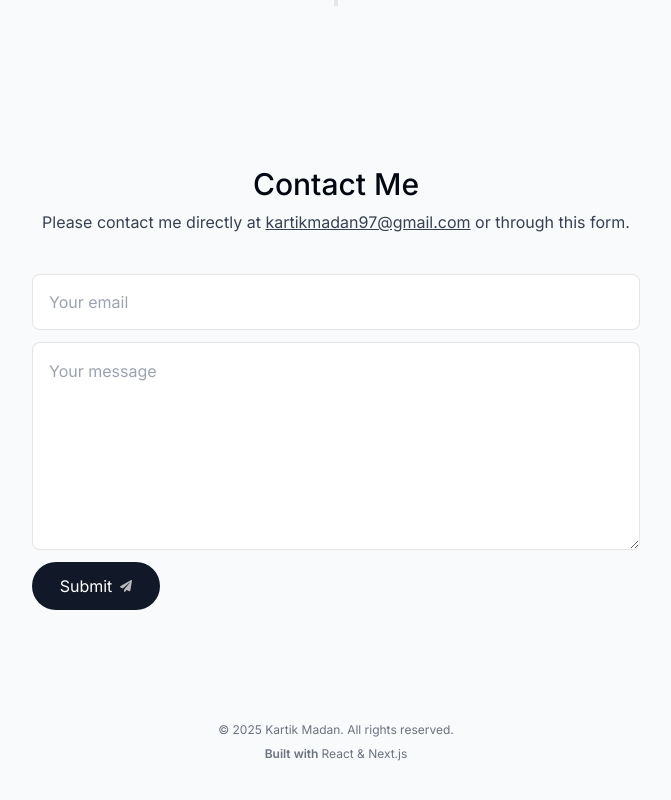
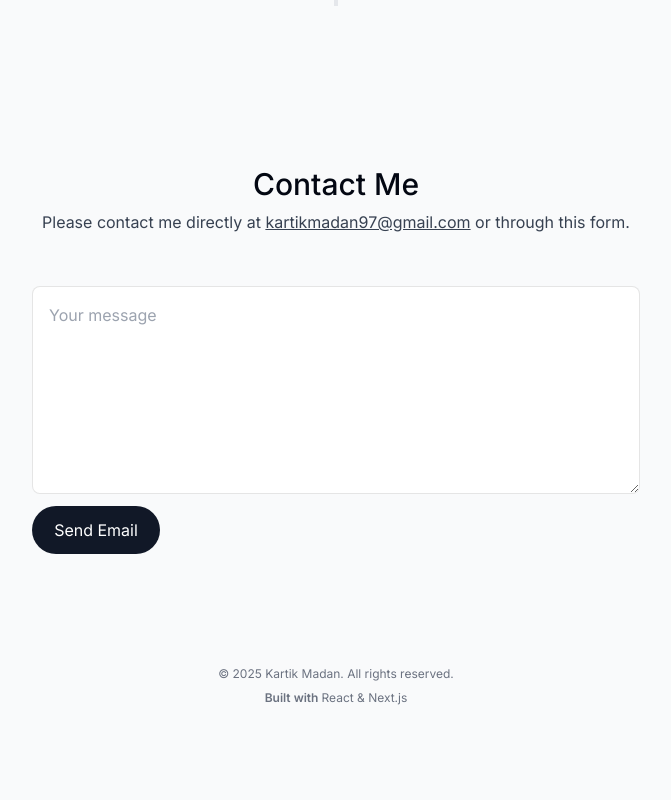
Before and after one commit to kartikmadan11/kartikmadan, a Next.js app: page / in a window 1280 px wide. Shown: the part 6873-7673 px from the top of the page, without its empty margins (304-975 px from the left). After the commit the page ends 7619 px from the top, so only its background shows below. Built offline with nearby package versions, Linux system fonts and the light colour scheme.

Commit message:
Replace contact form with mailto link

```diff
--- a/components/contact.tsx
+++ b/components/contact.tsx
@@ -1,15 +1,13 @@
 "use client";
 
-import React from "react";
+import React, { useState } from "react";
 import SectionHeading from "./section-heading";
 import { motion } from "framer-motion";
 import { useSectionInView } from "@/lib/hooks";
-import { sendEmail } from "@/actions/sendEmail";
-import SubmitBtn from "./submit-btn";
-import toast from "react-hot-toast";
 
 export default function Contact() {
   const { ref } = useSectionInView("Contact");
+  const [message, setMessage] = useState("");
 
   return (
     <motion.section
@@ -39,36 +37,21 @@ export default function Contact() {
         or through this form.
       </p>
 
-      <form
-        className="mt-10 flex flex-col dark:text-black"
-        action={async (formData) => {
-          const { data, error } = await sendEmail(formData);
-
-          if (error) {
-            toast.error(error);
-            return;
-          }
-
-          toast.success("Email sent successfully!");
-        }}
-      >
-        <input
-          className="h-14 px-4 rounded-lg borderBlack dark:bg-white dark:bg-opacity-80 dark:focus:bg-opacity-100 transition-all dark:outline-none"
-          name="senderEmail"
-          type="email"
-          required
-          maxLength={500}
-          placeholder="Your email"
-        />
+      <div className="mt-10 flex flex-col dark:text-black">
         <textarea
           className="h-52 my-3 rounded-lg borderBlack p-4 dark:bg-white dark:bg-opacity-80 dark:focus:bg-opacity-100 transition-all dark:outline-none"
-          name="message"
           placeholder="Your message"
-          required
+          value={message}
+          onChange={(e) => setMessage(e.target.value)}
           maxLength={5000}
         />
-        <SubmitBtn />
-      </form>
+        <a
+          href={`mailto:kartikmadan97@gmail.com?subject=${encodeURIComponent("Message from portfolio")}&body=${encodeURIComponent(message)}`}
+          className="group flex items-center justify-center gap-2 h-[3rem] w-[8rem] bg-gray-900 text-white rounded-full outline-none transition-all focus:scale-110 hover:scale-110 hover:bg-gray-950 active:scale-105 dark:bg-white dark:bg-opacity-10 disabled:scale-100 disabled:bg-opacity-65"
+        >
+          Send Email
+        </a>
+      </div>
     </motion.section>
   );
 }
```
